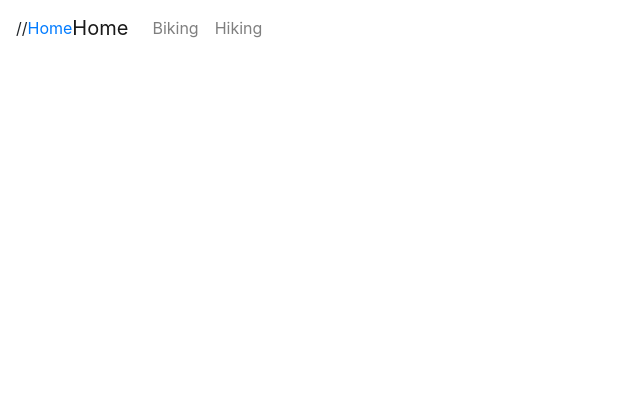
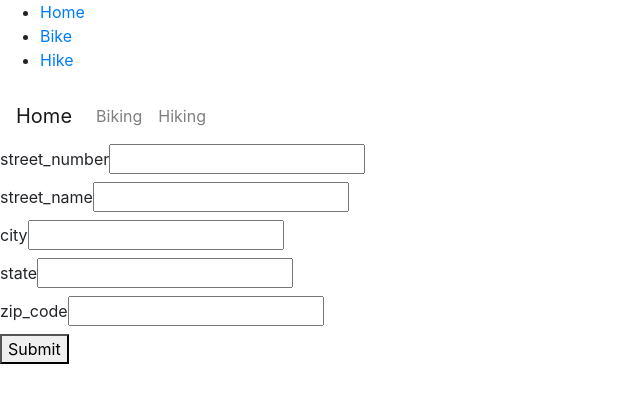
Before and after one commit to zacharygilliom/mtb-trail-conditions, a React (Create React App) app in the folder frontend/trail-conditions/: page /hike in a window 1280 px wide. Shown: the top 402 px of the page, without its empty margins (0-640 px from the left). Built offline with nearby package versions, Linux system fonts and the light colour scheme.

Commit message:
Added Address form.

```diff
--- a/frontend/trail-conditions/src/App.js
+++ b/frontend/trail-conditions/src/App.js
@@ -1,7 +1,7 @@
 import React, { Component } from 'react';
 import './App.css';
 import Trails from './components/trails';
-import addressFrom from './components/landing';
+import AddressForm from './components/landing';
 
 import  {
 	BrowserRouter as Router,
@@ -578,65 +578,81 @@ class App extends Component {
 	}
 }
 */
-export default function App() {
+class App extends Component{
+	state = {
+		trails: data
+	};
+	render () {
 	return (
 		<Router>
-			<div>
+			<div className="home-page">
+				<div className="top-bar">
+					<ul>
+						<li>
+							<Link to="/">Home</Link>
+						</li>
+						<li>
+							<Link to="/bike">Bike</Link>
+						</li>
+						<li>
+							<Link to="/hike">Hike</Link>
+						</li>
+					</ul>
+				</div>
 				<div>
-					<nav class="navbar navbar-expand-lg navbar-light">
-						//<Link to="/">Home</Link>
-						<a class="navbar-brand" href="/">Home</a>
-						<button class="navbar-toggler" type="button" data-toggle="collapse" data-target="#navbarNav" aria-controls="navbarNav" aria-expanded="false" aria-label="Toggle navigation">
-						<span class="navbar-toggler-icon"></span>
-						</button>
-						<div class="collapse navbar-collapse" id="navbarNav">
-							<ul class="navbar-nav">
-								<li class="nav-item">
-							  		<a class="nav-link" href="/bike">Biking</a>
-								</li>
-								<li class="nav-item">
-							  		<a class="nav-link" href="/hike">Hiking</a>
-								</li>
-						  	</ul>
-						</div>
-					</nav>
-				</div>
-				<Switch>
+			<Switch>
 					<Route path="/">
 						<Home />
 					</Route>
 					<Route path="/bike">
-						<Bike />
+						<Bike trails={this.state.trails}/>
 					</Route>
 					<Route path="/hike">
-						<Hike />
+						<Hike trails={this.state.trails}/>
 					</Route>
 				</Switch>
 			</div>
+			</div>
 		</Router>
 	);
+};
 }
 
+class Home extends Component{
+	render () {
+	return (
+		<AddressForm />
+	);
+};
+}
+class Bike extends Component {
+	render () {
+	return (
+		<Trails trails={this.props.trails} />
+	);
+};
+}
 
+class Hike extends Component {
+	render () {
+	return (
+		<Trails trails={this.props.trails} />
+	);
+};
+}
+/*
 function Home() {
-	return (
-		<addressForm/>
-	);
+	//return <AddressForm />;
+	return <h1>Home</h1>
 }
 function Bike() {
-	state = {
-		trails: data
-	};
-	return (
-		<Trails trails={this.state.trails} />
-	);
+	//return <Trails trails={this.props.trails} />;
+	return <h1>Bike</h1>
 }
 
 function Hike() {
-	state = {
-		trails: data
-	};
-	return (
-		<Trails trails={this.state.trails} />
-	);
+	//return <Trails trails={this.props.trails} />;
+	return <h1>Hike</h1>
 }
+*/
+export default App;
--- a/frontend/trail-conditions/src/components/landing.js
+++ b/frontend/trail-conditions/src/components/landing.js
@@ -8,27 +8,44 @@ const initialFormData = Object.freeze({
 	zip_code: "",
 });
 
+class AddressForm extends React.Component {
+	constructor(props) {
+		super(props);
+		this.state = {initialFormData};
 
-const addressForm = () =>  {
-	const [formData, updateFormData] = React.setState(initialFormData);
+		this.handleChange = this.handleChange.bind(this);
+	}
 
-	const handleChange = (e) => {
-		updateFormData({
-			...formData,
+	handleChange(event) {
+		this.setState({
+			street_number: "",
+			street_name: "",
+			city: "",
+			state: "",
+			zip_code: "",
+		});
+	}
+	handleSubmit(event) {
+		event.preventDefault();
+	}
 
-		[e.target.name]: e.target.value.trim()
-		});
-	};
+
+
+/*const addressForm = () =>  {
+	const [formData, updateFormData] = this.setState(initialFormData);
+
 
 	const handleSubmit = (e) => {
-		e.preventDefault()
+		e.preventDefault();
 		console.log(formData);
 		// Pass data to API
 	};
 
+*/
+	render () {
 	return  (
-		<div>
-		<div>
+		<div className="home-page">
+		<div className="home-bar">
 			<nav class="navbar navbar-expand-lg navbar-light">
 				<a class="navbar-brand" href="/">Home</a>
 				<button class="navbar-toggler" type="button" data-toggle="collapse" data-target="#navbarNav" aria-controls="navbarNav" aria-expanded="false" aria-label="Toggle navigation">
@@ -49,33 +66,34 @@ const addressForm = () =>  {
 		<div>
 			<label>
 				street_number
-				<input name="street_number" onChange={handleChange} />
+				<input name="street_number" onChange={this.handleChange} />
 			</label>
 		<br />
 			<label>
 				street_name
-				<input name="street_name" onChange={handleChange} />
+				<input name="street_name" onChange={this.handleChange} />
 			</label>
 		<br />
 			<label>
 				city
-				<input name="city" onChange={handleChange} />
+				<input name="city" onChange={this.handleChange} />
 			</label>
 		<br />
 			<label>
 				state
-				<input name="state" onChange={handleChange} />
+				<input name="state" onChange={this.handleChange} />
 			</label>
 		<br />
 			<label>
 				zip_code
-				<input name="zip_code" onChange={handleChange} />
+				<input name="zip_code" onChange={this.handleChange} />
 			</label>
 		<br />
-			<button onClick={handleSubmit}>Submit</button>
+			<button onClick={this.handleSubmit}>Submit</button>
 		</div>
 		</div>
 	);
 };
+};
 
-export default addressForm;
+export default AddressForm;
```
Also changed, not shown: 1 other file (tests, documents, lock files or other folders).
